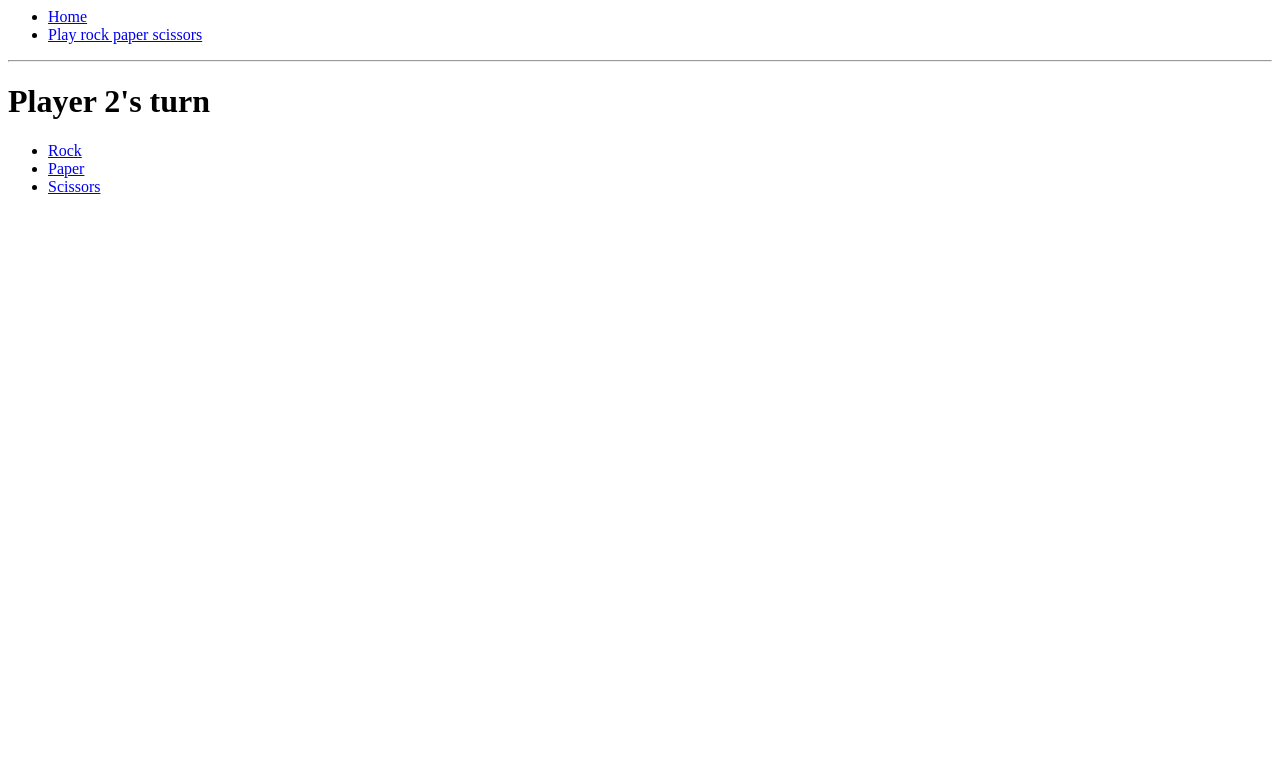
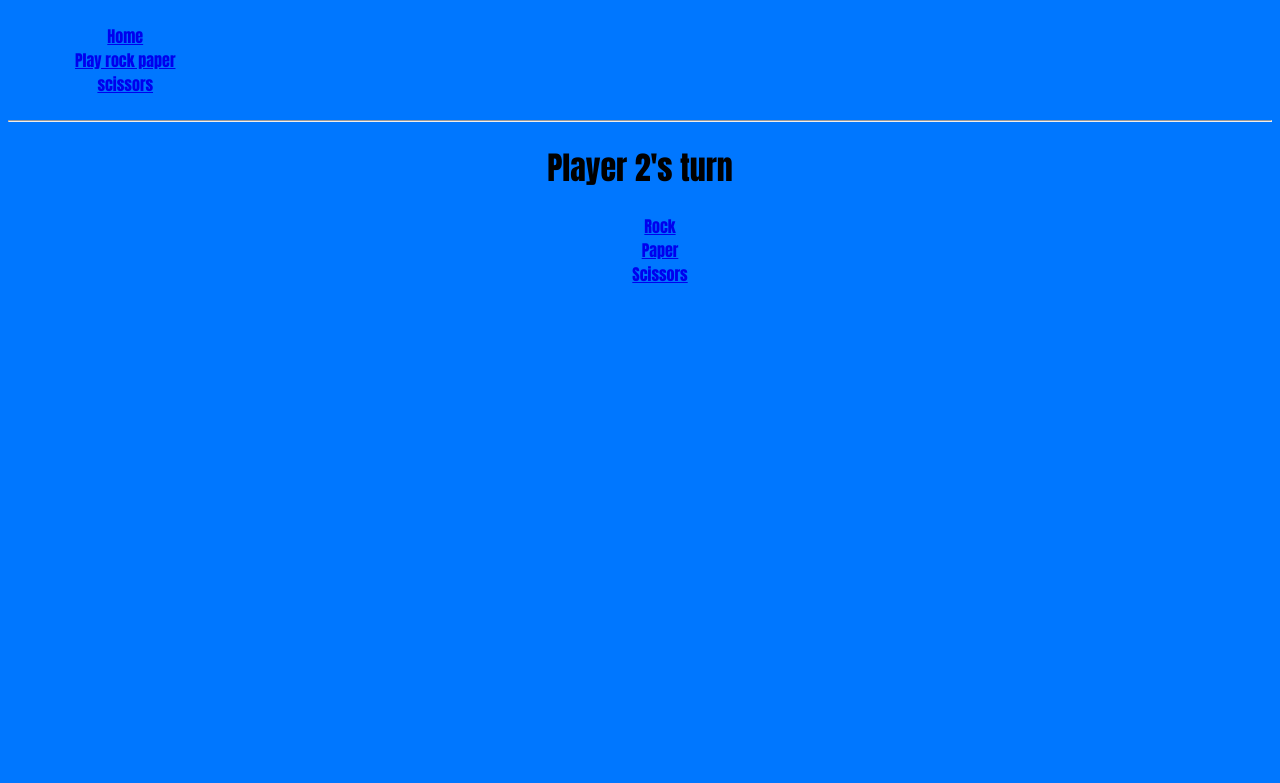
Before and after one commit to JackOfDickson/W3_Weekend_hw_RPS, a Flask app: page /1 in a window 1280 px wide. Shown: the top 783 px of the page. Run offline with Flask 2, Linux system fonts and the light colour scheme.

Commit message:
added a little css

```diff
--- /dev/null
+++ b/static/base.css
@@ -0,0 +1,25 @@
+body {
+    font-family: Impact, 'Arial Narrow Bold', sans-serif;
+    background-color: rgb(0, 119, 255);
+    text-align: center;
+}
+.home {
+    grid-area: home;
+    list-style: none
+}
+
+.play-game {
+    grid-area: play;
+    list-style: none
+}
+.header-container {
+    display: grid;
+    grid-template-columns: 2fr 2fr 9fr;
+    grid-template-rows: auto;
+    grid-template-areas:
+        "home home play";
+}
+
+.list {
+    list-style: none;
+}
--- a/templates/base.html
+++ b/templates/base.html
@@ -1,12 +1,19 @@
 <html>
     <head>
         <title>{{title}}</title>
+        <link rel="stylesheet" href="{{ url_for('static', filename='base.css') }}">
     </head>
     <body>
+        <div class="header-container">
         <ul>
-            <li><a href="/home">Home</a></li>
-            <li><a href="/playgame"> Play rock paper scissors</a>
+            <div class="home">
+            <li class="header"><a href="/home">Home</a></li>
+            </div>
+            <div class="play-game">
+            <li class="header"><a href="/playgame"> Play rock paper scissors</a></li>
+            </div>
         </ul>
+        </div>
     <hr>
     {% block content %}
 
--- a/templates/play_game.html
+++ b/templates/play_game.html
@@ -4,9 +4,9 @@
 
 <h1>{{player_1}}'s turn</h1>
 <ul>
-    <li><a href="/rock">Rock</a></li>
-    <li><a href="/paper">Paper</a></li>
-    <li><a href="/scissors">Scissors</a></li>
+    <li class="list"><a href="/rock">Rock</a></li>
+    <li class="list"><a href="/paper">Paper</a></li>
+    <li class="list"><a href="/scissors">Scissors</a></li>
 </ul>
 
 
--- a/templates/player2.html
+++ b/templates/player2.html
@@ -4,9 +4,15 @@
 
 <h1>{{player_2}}'s turn</h1>
 <ul>
-    <li><a href="/{{player_1_choice}}/rock">Rock</a></li>
-    <li><a href="/{{player_1_choice}}/paper">Paper</a></li>
-    <li><a href="/{{player_1_choice}}/scissors">Scissors</a></li>
+    <li class="list">
+        <a href="/{{player_1_choice}}/rock">Rock</a>
+    </li>
+    <li class="list">
+        <a href="/{{player_1_choice}}/paper">Paper</a>
+    </li>
+    <li class="list">
+        <a href="/{{player_1_choice}}/scissors">Scissors</a>
+    </li>
 </ul>
 
 
```
Also changed, not shown: templates/index.html (+9 -0 lines), static/play_game.css (added).
